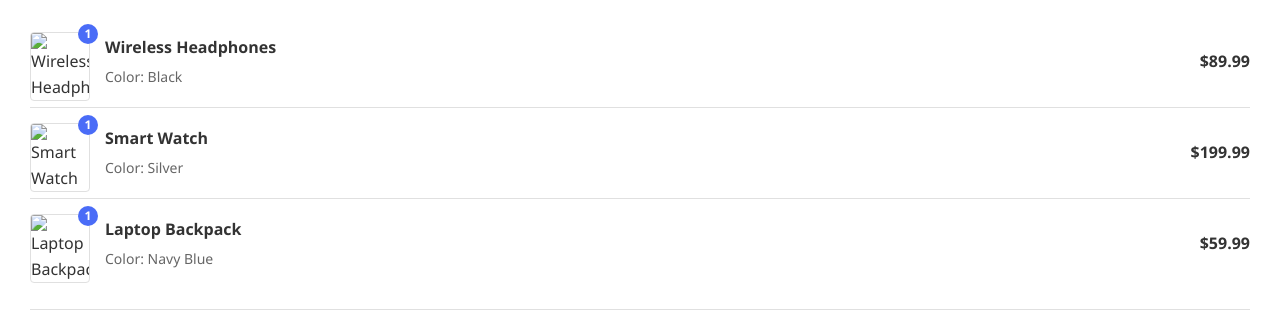
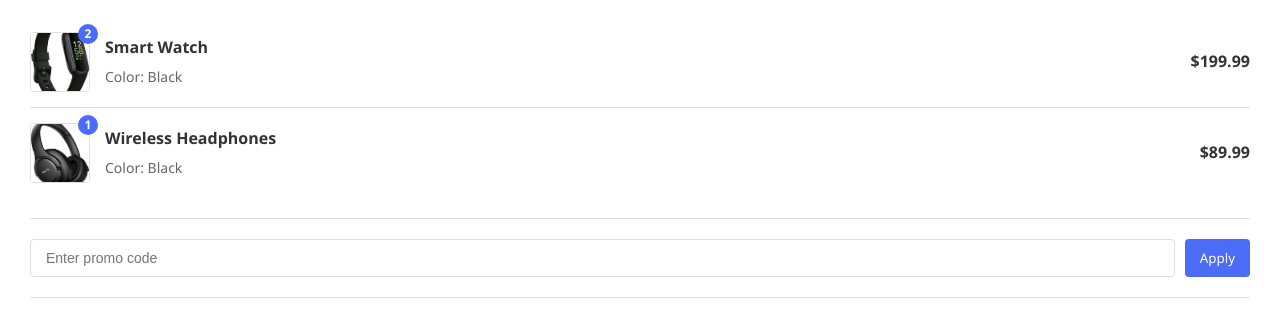
Before and after one commit to kubthesupermax/Store-appjs, a plain HTML site: page checkout.html in a window 1280 px wide. Shown: the part 451-776 px from the top of the page. Drawn offline with Linux system fonts and the light colour scheme.

Commit message:
Generate html for order summary

```diff
--- a/checkout.html
+++ b/checkout.html
@@ -105,42 +105,8 @@
     <div class="checkout-sidebar">
       <div class="order-summary">
         <h2>Order Summary</h2>
-        <div class="summary-items">
-          <div class="summary-item">
-            <div class="item-img">
-              <img src="/api/placeholder/60/60" alt="Wireless Headphones" />
-              <span class="item-quantity">1</span>
-            </div>
-            <div class="item-info">
-              <h4>Wireless Headphones</h4>
-              <p>Color: Black</p>
-            </div>
-            <div class="item-price">$89.99</div>
-          </div>
+        <div class="summary-items js-summary-items">
 
-          <div class="summary-item">
-            <div class="item-img">
-              <img src="/api/placeholder/60/60" alt="Smart Watch" />
-              <span class="item-quantity">1</span>
-            </div>
-            <div class="item-info">
-              <h4>Smart Watch</h4>
-              <p>Color: Silver</p>
-            </div>
-            <div class="item-price">$199.99</div>
-          </div>
-
-          <div class="summary-item">
-            <div class="item-img">
-              <img src="/api/placeholder/60/60" alt="Laptop Backpack" />
-              <span class="item-quantity">1</span>
-            </div>
-            <div class="item-info">
-              <h4>Laptop Backpack</h4>
-              <p>Color: Navy Blue</p>
-            </div>
-            <div class="item-price">$59.99</div>
-          </div>
         </div>
 
         <div class="promo-code">
--- a/scripts/checkout.js
+++ b/scripts/checkout.js
@@ -19,8 +19,10 @@ cart.forEach((cartItem) => {
 
   cartSummaryHTML += `          <div class="summary-item">
             <div class="item-img">
-              <img src="/api/placeholder/60/60" alt="Wireless Headphones" />
-              <span class="item-quantity">1</span>
+              <img src="${matchingProduct.image}" alt="${
+    matchingProduct.name
+  }" />
+              <span class="item-quantity">${cartItem.quantity}</span>
             </div>
             <div class="item-info">
               <h4>${matchingProduct.name}</h4>
@@ -34,3 +36,5 @@ cart.forEach((cartItem) => {
 
   console.log(cartSummaryHTML);
 });
+
+document.querySelector(".js-summary-items").innerHTML = cartSummaryHTML;
```
